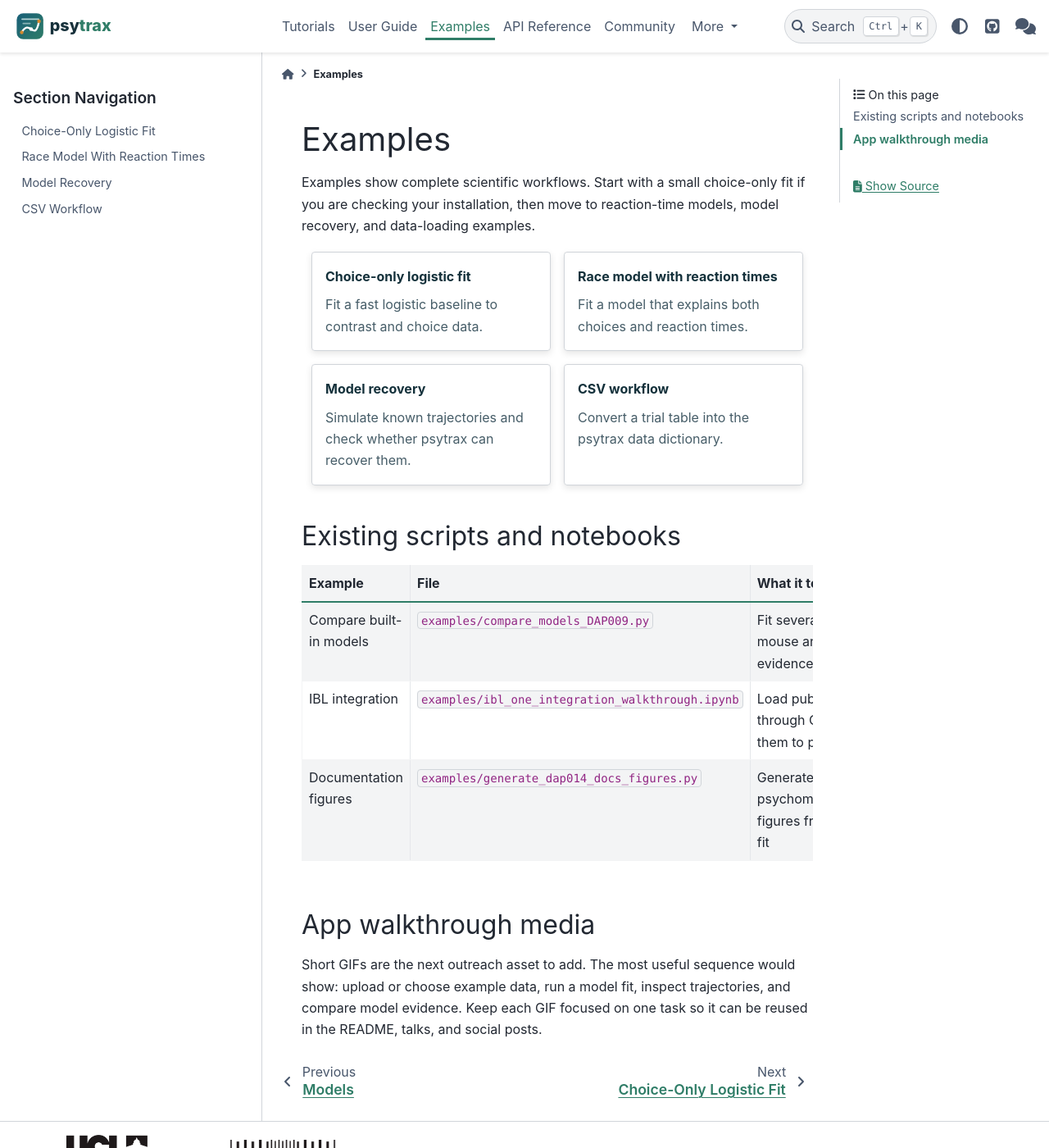
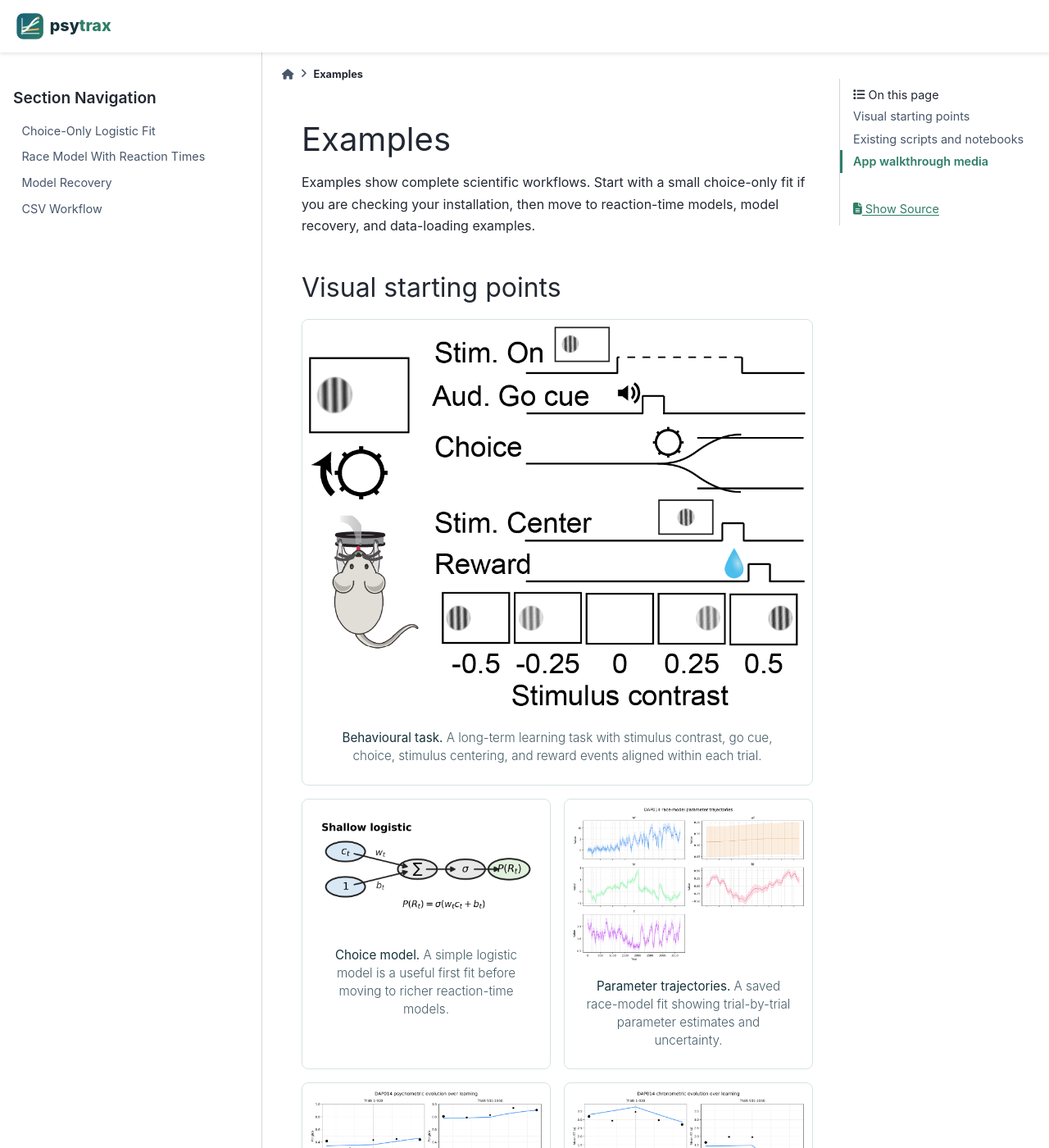
Before and after one commit to SamuelLiebana/psytrax, a Sphinx documentation site: the page built from docs/source/examples/index.md, in a window 1280 px wide and 1400 px high. Shown: the whole window at 82% size. Built offline with Sphinx 7.4.7 and the PyData theme 0.15.4, drawn with Linux system fonts in a browser that asks for light colours; some of the changed text lies outside the part shown.

Commit message:
improving figures

```diff
--- a/docs/source/_static/psytrax.css
+++ b/docs/source/_static/psytrax.css
@@ -37,6 +37,10 @@ html[data-theme="dark"] {
 .navbar-brand img {
   max-height: 42px;
   width: auto;
+}
+
+.navbar-header-items {
+  min-height: 3.75rem;
 }
 
 .sd-card-title {
@@ -158,6 +162,43 @@ html[data-theme="dark"] {
   display: none;
 }
 
+.psytrax-example-gallery {
+  display: grid;
+  gap: 1rem;
+  grid-template-columns: repeat(2, minmax(0, 1fr));
+  margin: 1.2rem 0 2rem;
+}
+
+.psytrax-example-gallery figure {
+  background: var(--psytrax-card-bg);
+  border: 1px solid var(--psytrax-border);
+  border-radius: 8px;
+  margin: 0;
+  overflow: hidden;
+}
+
+.psytrax-example-gallery figure.psytrax-example-wide {
+  grid-column: 1 / -1;
+}
+
+.psytrax-example-gallery img {
+  background: #ffffff;
+  display: block;
+  height: auto;
+  width: 100%;
+}
+
+.psytrax-example-gallery figcaption {
+  color: var(--psytrax-muted);
+  font-size: 0.95rem;
+  line-height: 1.45;
+  padding: 0.8rem 0.9rem 0.95rem;
+}
+
+.psytrax-example-gallery figcaption strong {
+  color: var(--psytrax-text);
+}
+
 .psytrax-footer-logos {
   align-items: center;
   display: flex;
@@ -190,4 +231,8 @@ html[data-theme="dark"] .psytrax-footer-logos img {
   .psytrax-feature-row {
     grid-template-columns: 1fr;
   }
+
+  .psytrax-example-gallery {
+    grid-template-columns: 1fr;
+  }
 }
--- a/docs/source/conf.py
+++ b/docs/source/conf.py
@@ -41,6 +41,10 @@ html_theme_options = {
         "image_light": "_static/psytrax_logo.svg",
         "image_dark": "_static/psytrax_logo_dark.svg",
     },
+    "navbar_start": ["navbar-logo"],
+    "navbar_center": [],
+    "navbar_end": [],
+    "navbar_persistent": [],
     "icon_links": [
         {
             "name": "Zulip",
--- a/docs/source/examples/index.md
+++ b/docs/source/examples/index.md
@@ -3,6 +3,31 @@
 Examples show complete scientific workflows. Start with a small choice-only fit
 if you are checking your installation, then move to reaction-time models, model
 recovery, and data-loading examples.
+
+## Visual starting points
+
+<div class="psytrax-example-gallery">
+  <figure class="psytrax-example-wide">
+    <img src="../_static/images/examples/long-term-learning-task.png" alt="Long-term learning behavioural task timeline with stimulus onset, auditory go cue, choice, stimulus centre, reward, and stimulus contrast values." />
+    <figcaption><strong>Behavioural task.</strong> A long-term learning task with stimulus contrast, go cue, choice, stimulus centering, and reward events aligned within each trial.</figcaption>
+  </figure>
+  <figure>
+    <img src="../_static/images/examples/shallow-logistic-schematic.png" alt="Schematic of a shallow logistic model that maps contrast and bias to response probability." />
+    <figcaption><strong>Choice model.</strong> A simple logistic model is a useful first fit before moving to richer reaction-time models.</figcaption>
+  </figure>
+  <figure>
+    <img src="../_static/images/examples/dap014-race-trajectories.png" alt="Race-model parameter trajectories for DAP014." />
+    <figcaption><strong>Parameter trajectories.</strong> A saved race-model fit showing trial-by-trial parameter estimates and uncertainty.</figcaption>
+  </figure>
+  <figure>
+    <img src="../_static/images/examples/dap014-race-psychometric.png" alt="Psychometric curves evolving over learning for DAP014." />
+    <figcaption><strong>Psychometric evolution.</strong> Fitted choice predictions summarised across learning windows.</figcaption>
+  </figure>
+  <figure>
+    <img src="../_static/images/examples/dap014-race-chronometric.png" alt="Chronometric curves evolving over learning for DAP014." />
+    <figcaption><strong>Chronometric evolution.</strong> Reaction-time predictions from the same race-model fit.</figcaption>
+  </figure>
+</div>
 
 ::::{grid} 1 1 2 2
 :gutter: 3
```
Also changed, not shown: docs/source/_static/images/examples/continual-learning-task.jpeg (added), docs/source/_static/images/examples/dap014-race-chronometric.png (added), docs/source/_static/images/examples/dap014-race-psychometric.png (added), docs/source/_static/images/examples/dap014-race-trajectories.png (added), docs/source/_static/images/examples/long-term-learning-task.png (added), docs/source/_static/images/examples/shallow-logistic-schematic.png (added), docs/source/_static/images/psytrax_pipeline.svg, docs/source/_static/psytrax_logo.svg, docs/source/_static/psytrax_logo_dark.svg.
